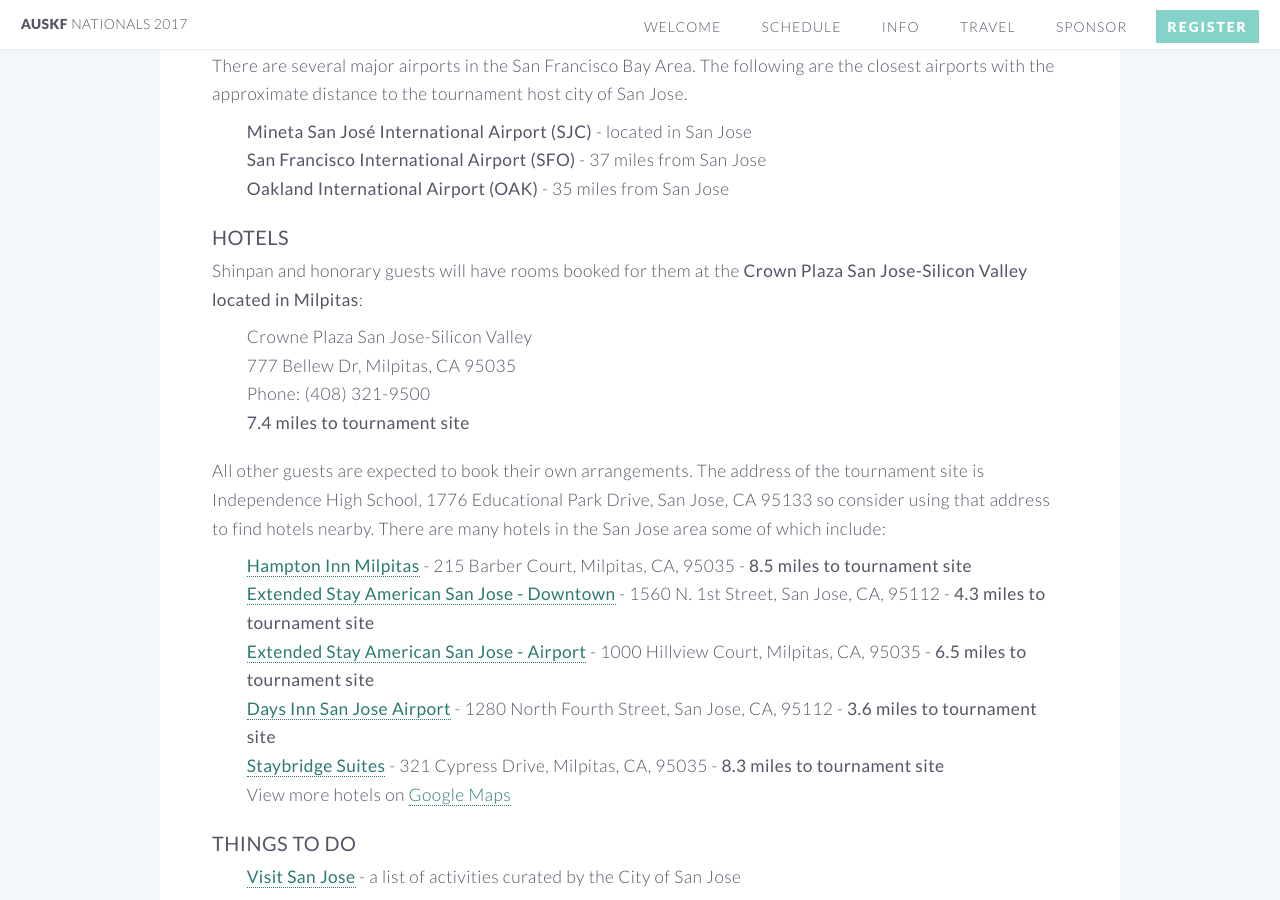
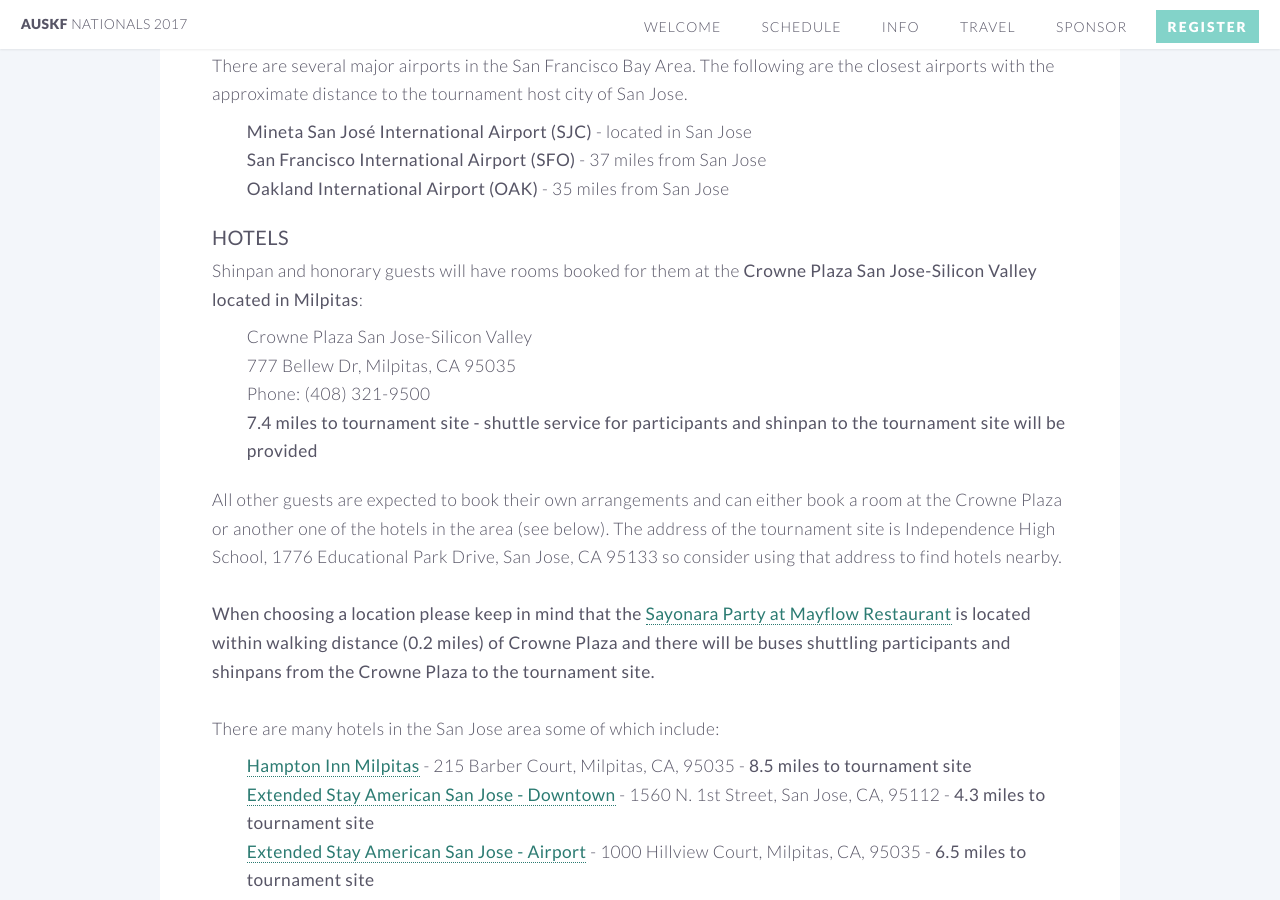
Before and after one commit to auskf-web/auskf-nationals.github.io, a Jekyll site: the page built from travel.html, in a window 1280 px wide and 900 px high, scrolled down 269 px. Built offline with Jekyll 4.4.1, drawn with Linux system fonts in a browser that asks for light colours.

Commit message:
Update travel section

```diff
--- a/travel.html
+++ b/travel.html
@@ -22,16 +22,19 @@ layout: default
 				</ul>
 
 				<header><h3><b>Hotels</b></h3></header>
-				Shinpan and honorary guests will have rooms booked for them at the <b>Crown Plaza San Jose-Silicon Valley located in Milpitas</b>:<br>
+				Shinpan and honorary guests will have rooms booked for them at the <b>Crowne Plaza San Jose-Silicon Valley located in Milpitas</b>:<br>
 				<ul style="padding-left:2em; padding-top:0.5em; margin-bottom: 20px;">
 					Crowne Plaza San Jose-Silicon Valley<br>
 					777 Bellew Dr, Milpitas, CA 95035<br>
 					Phone: (408) 321-9500<br>
-					<b>7.4 miles to tournament site</b>
+					<b>7.4 miles to tournament site - shuttle service for participants and shinpan to the tournament site will be provided</b>
 				</ul>
 
-				All other guests are expected to book their own arrangements.
-				The address of the tournament site is Independence High School, 1776 Educational Park Drive, San Jose, CA 95133 so consider using that address to find hotels nearby.
+				All other guests are expected to book their own arrangements and can either book a room at the Crowne Plaza or another one of the hotels in the area (see below).
+				The address of the tournament site is Independence High School, 1776 Educational Park Drive, San Jose, CA 95133 so consider using that address to find hotels nearby.<br><br>
+
+				<b>When choosing a location please keep in mind that the <a href="/info.html">Sayonara Party at Mayflow Restaurant</a> is located within walking distance (0.2 miles) of Crowne Plaza and there will be buses shuttling participants and shinpans from the Crowne Plaza to the tournament site.</b><br><br>
+
 				There are many hotels in the San Jose area some of which include:<br>
 				<ul style="padding-left:2em; padding-top:0.5em; margin-bottom: 20px;">
 					<li><b><a href="http://hamptoninn3.hilton.com/en/hotels/california/hampton-inn-milpitas-SFOMPHX/index.html">Hampton Inn Milpitas</a></b> - 215 Barber Court, Milpitas, CA, 95035 - <b>8.5 miles to tournament site</b></li>
```
